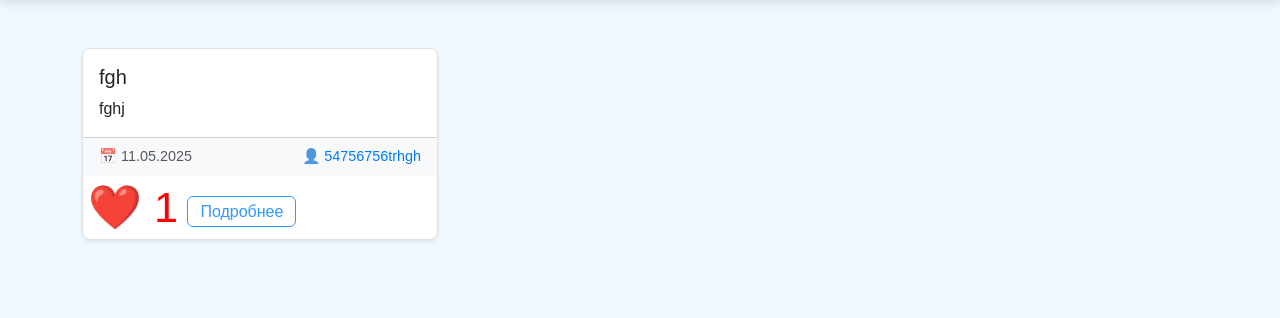
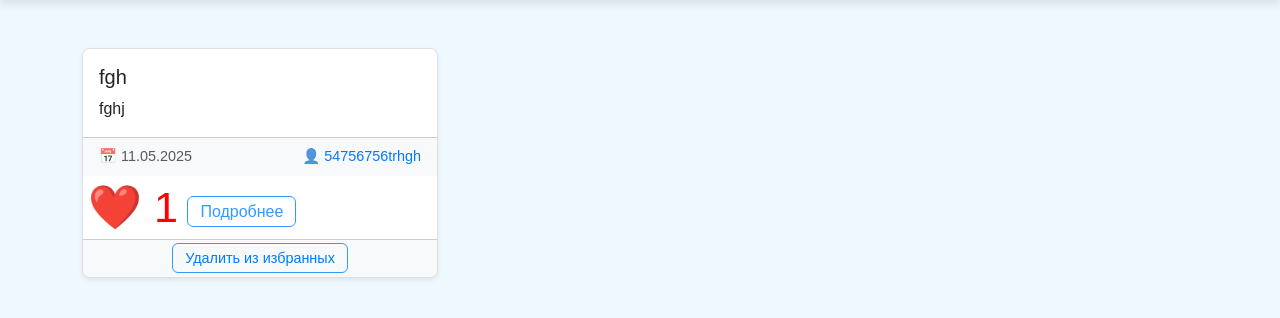
Before and after one commit to Vichka-sigmochka/Site, a Flask app: page /favorite in a window 1280 px wide. Shown: the part 56-374 px from the top of the page. Run offline with Flask 3, Linux system fonts and the light colour scheme; a user stored in the database is signed in; data comes from the database, SQL or seed files in the repository; both versions use the stored data as it was after the commit; tables that the repository leaves empty hold one stand-in row (values such as "Sample post").

Commit message:
Удаление поста

```diff
--- a/main.py
+++ b/main.py
@@ -752,6 +752,29 @@ def add_favorite(post_id):
     return redirect(url_for('home'))
 
 
+@app.route('/delete_favorite/<int:post_id>', methods=['GET', 'POST'])
+@login_required
+def delete_favorite(post_id):
+    db_sess = db_session.create_session()
+    try:
+        favorite = db_sess.query(Favorite).all()
+        favorite_delete = None
+        for i in favorite:
+            if i.user_id == current_user.id and i.post_id == post_id:
+                favorite_delete = i
+        if favorite_delete != None:
+            db_sess.delete(favorite_delete)
+            flash('Пост из избранных успешно удален!', 'success')
+        else:
+            flash('Вы не можете удалить этот пост из избранных!', 'danger')
+        db_sess.commit()
+    except Exception as e:
+        db_sess.rollback()
+        flash(f'Ошибка при удалении поста из избранных: {str(e)}', 'danger')
+        app.logger.error(f"Error deleting friend: {e}")
+    return redirect(url_for('favorite'))
+
+
 def main():
     os.makedirs(app.config['UPLOAD_FOLDER'], exist_ok=True)
     db_session.global_init("db/new1.db")
--- a/templates/favorite.html
+++ b/templates/favorite.html
@@ -66,6 +66,9 @@
                         </button>
                         <a href="{{ url_for('post_detail', post_id=post.id) }}" class="details-btn">Подробнее</a>
                     </form>
+                    <div class="card-footer">
+                        <a href="{{ url_for('delete_favorite', post_id=post.id) }}" class="details-btn-review">Удалить из избранных</a>
+                    </div>
                 </div>
             </div>
             {% endfor %}
```
Also changed, not shown: db/new1.db.
